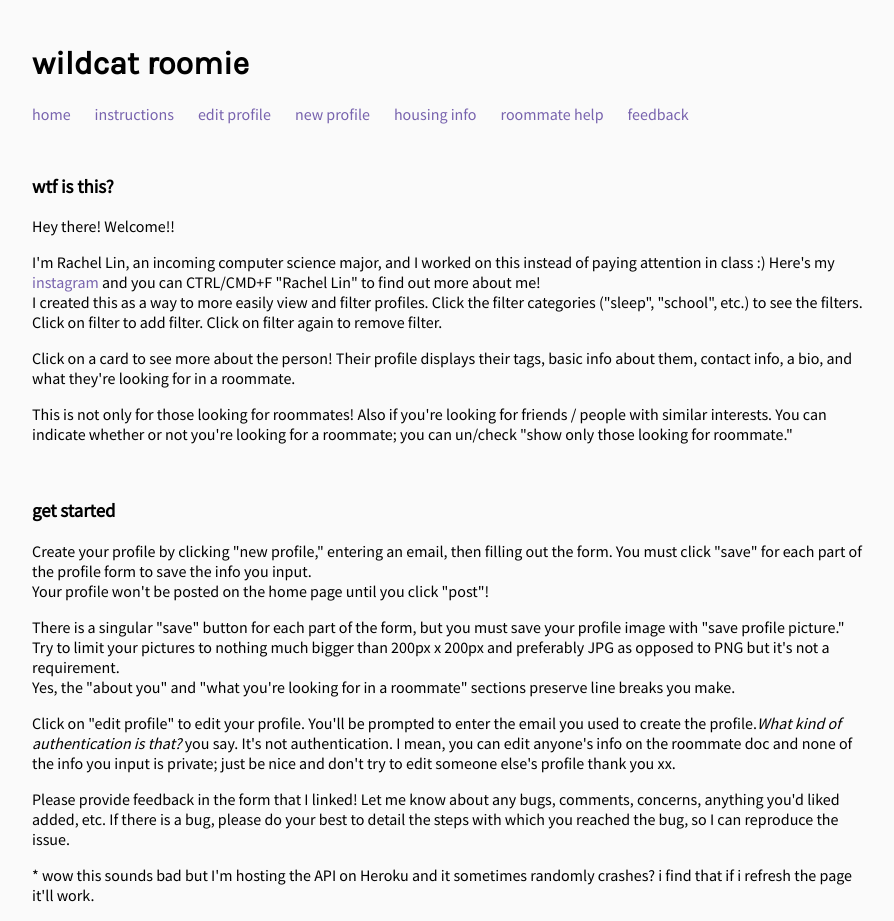
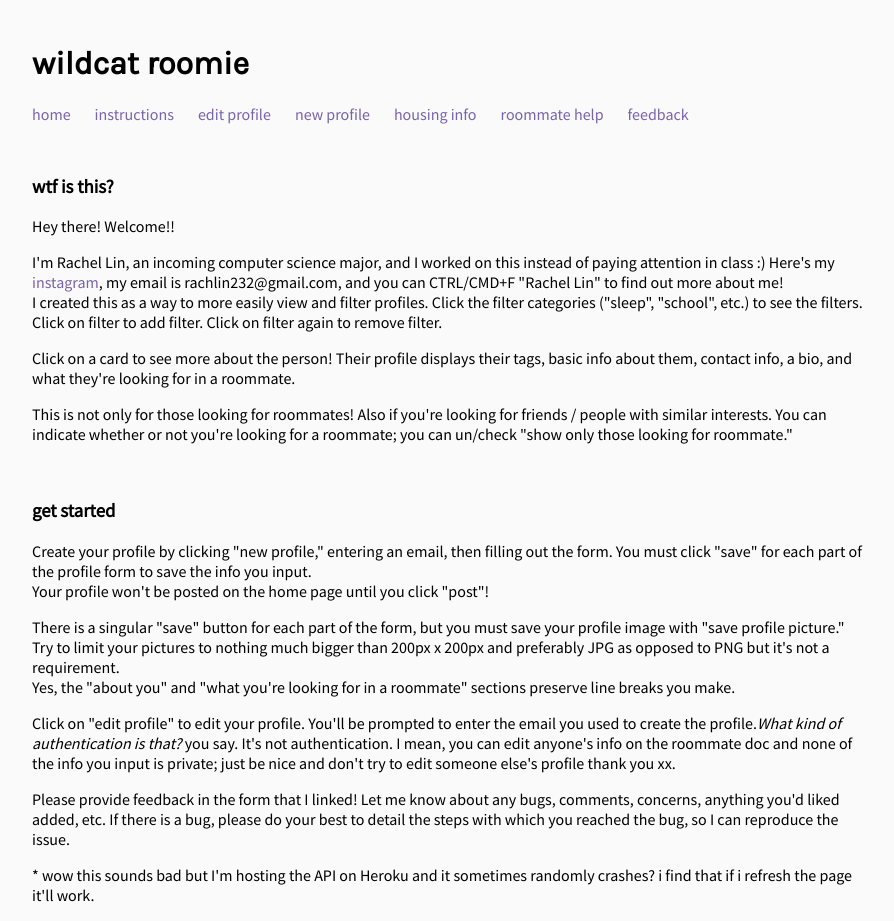
Before and after one commit to rachellin/wildcat-roomie, a React (Create React App) app in the folder client/: page /#/instructions in a window 1280 px wide. Shown: the whole page, without its empty margins (192-1086 px from the left). Built offline with nearby package versions, Linux system fonts and the light colour scheme.

Commit message:
add my email

```diff
--- a/client/src/Instructions.js
+++ b/client/src/Instructions.js
@@ -9,7 +9,7 @@ export class Instructions extends React.Component {
 
                 <p>
                     I'm Rachel Lin, an incoming computer science major, and I worked on this instead of paying attention in class :)
-                    Here's my <a target="_blank" href="https://instagram.com/dklarachel">instagram</a> and you can CTRL/CMD+F "Rachel Lin" to find out more about me!<br/>
+                    Here's my <a target="_blank" href="https://instagram.com/dklarachel">instagram</a>, my email is rachlin232@gmail.com, and you can CTRL/CMD+F "Rachel Lin" to find out more about me!<br/>
                     I created this as a way to more easily view and filter profiles.
                     Click the filter categories ("sleep", "school", etc.) to see the filters. Click on filter to add filter.
                     Click on filter again to remove filter.
```
